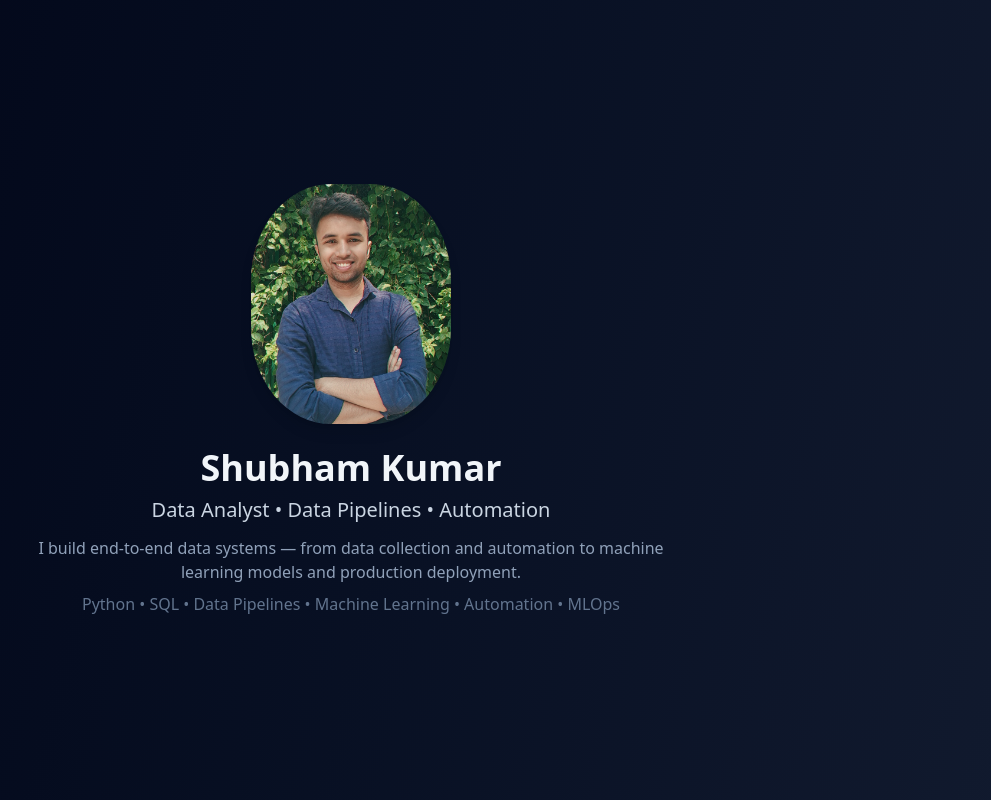
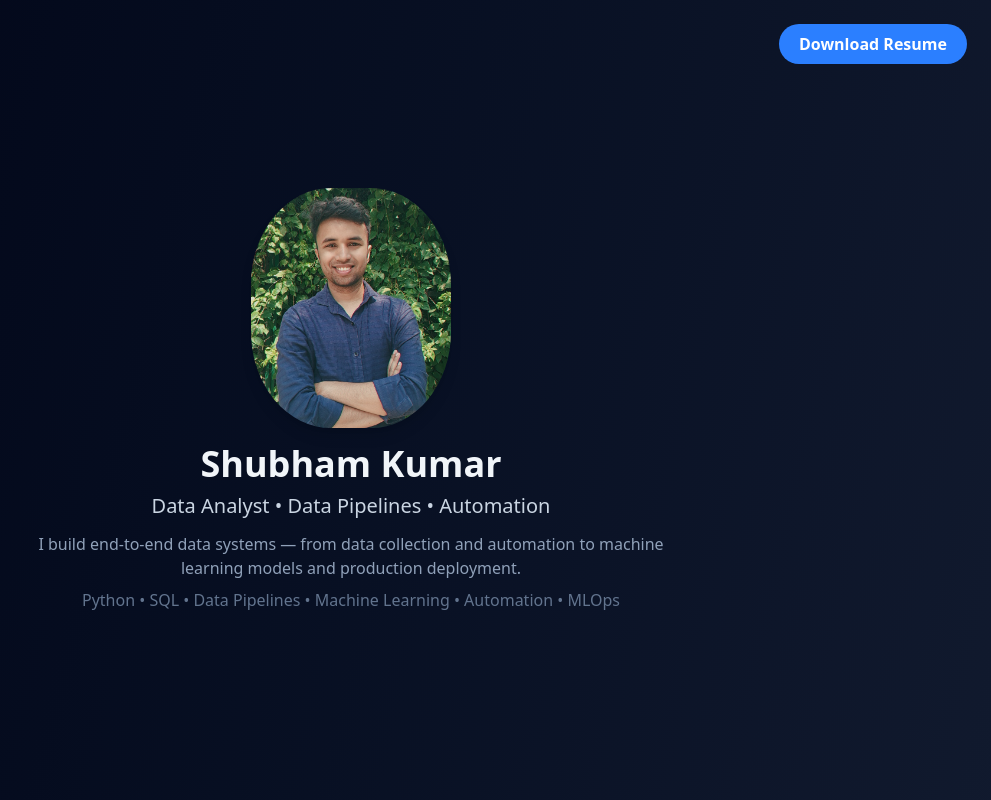
Before and after one commit to shubhamkummarrr/portfolio, a React (Vite) app: page / in a window 1280 px wide. Shown: the top 800 px of the page, without its empty margins (289-1280 px from the left). Built offline with nearby package versions, Linux system fonts and the light colour scheme.

Commit message:
6th updated - 2

```diff
--- a/src/App.jsx
+++ b/src/App.jsx
@@ -177,11 +177,20 @@ const App = () => {
 
       {/* HERO */}
 
-      <section className="min-h-screen flex flex-col items-center justify-center text-center px-6">
+      <section className="relative min-h-screen flex flex-col items-center justify-center text-center px-6">
+
+        <a
+          href="/RESUME.pdf"
+          download
+          className="absolute top-6 right-6 px-5 py-2 rounded-full bg-blue-500 text-white font-semibold hover:bg-blue-400 transition"
+        >
+          Download Resume
+        </a>
 
         <img
           src="photo.jpg"
-          className="w-50 h-60 rounded-[40%] mb-6 shadow-lg object-cover"
+          className="w-50 h-60 rounded-[40%] mb-4 shadow-lg object-cover"
+          alt="Shubham Kumar"
         />
 
         <h1 className="text-4xl font-bold">
```
Also changed, not shown: 2 other files (tests, documents, lock files or other folders).
